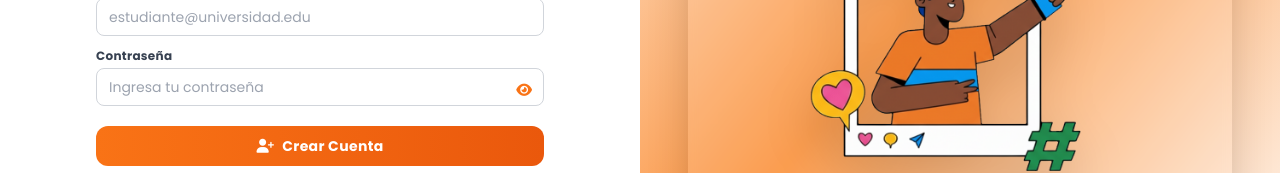
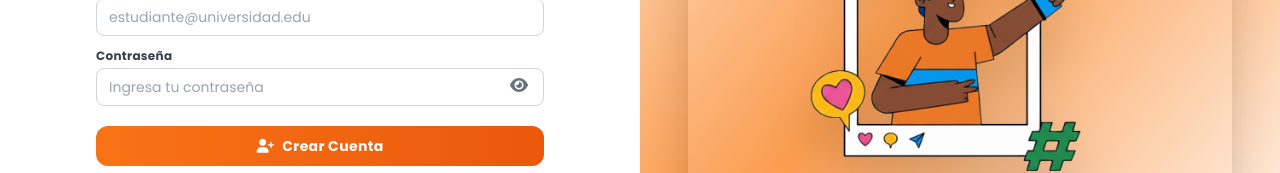
Before and after one commit to juan12312121/Computo-en-la-nube2, an Angular app: page /login in a window 1280 px wide. Both pictures are taken after a click on the button "Regístrate". Shown: the part 452-625 px from the top of the page. Built offline with nearby package versions, Linux system fonts and the light colour scheme.

Commit message:
cambios en el icono

```diff
--- a/src/app/autenticacion/login/login.css
+++ b/src/app/autenticacion/login/login.css
@@ -26,6 +26,26 @@ input {
 
 input::placeholder {
   color: #9ca3af !important;
+}
+
+/* Contenedor relativo del input de contraseña */
+.relative {
+  position: relative;
+}
+
+.relative button[type="button"] i {
+  font-size: 1rem;
+  color: #6b7280;
+  transition: color 0.2s;
+}
+
+.relative button[type="button"]:hover i {
+  color: #374151;
+}
+
+.relative button[type="button"]:disabled {
+  cursor: not-allowed;
+  opacity: 0.5;
 }
 
 /* Iconos de los inputs */
@@ -78,11 +98,11 @@ button[type="submit"]:hover {
 }
 
 /* Botón de registro */
-button:not([type="submit"]) {
+button:not([type="submit"]):not([type="button"]) {
   background: transparent !important;
   color: #f97316 !important;
 }
 
-button:not([type="submit"]):hover {
+button:not([type="submit"]):not([type="button"]):hover {
   color: #ea580c !important;
 }
--- a/src/app/autenticacion/login/login.html
+++ b/src/app/autenticacion/login/login.html
@@ -92,7 +92,7 @@
               <button
                 type="button"
                 (click)="togglePasswordVisibility()"
-                class="absolute right-3 top-2/2 transform -translate-y-1/2 text-gray-500 hover:text-gray-700 focus:outline-none transition-colors p-1"
+                class="absolute right-3 top-6/7 transform -translate-y-1/2 text-gray-500 hover:text-gray-700 focus:outline-none transition-colors p-1"
                 [disabled]="isLoading"
                 aria-label="Mostrar u ocultar contraseña">
                 <i [class]="showPassword ? 'fas fa-eye-slash' : 'fas fa-eye'"></i>
--- a/src/app/autenticacion/registro/registro.css
+++ b/src/app/autenticacion/registro/registro.css
@@ -76,13 +76,3 @@ button[type="submit"]:hover {
   background: linear-gradient(to right, #ea580c, #c2410c) !important;
   box-shadow: 0 10px 15px -3px rgba(249, 115, 22, 0.3) !important;
 }
-
-/* Botón de registro */
-button:not([type="submit"]) {
-  background: transparent !important;
-  color: #f97316 !important;
-}
-
-button:not([type="submit"]):hover {
-  color: #ea580c !important;
-}
--- a/src/app/autenticacion/registro/registro.html
+++ b/src/app/autenticacion/registro/registro.html
@@ -142,11 +142,10 @@
               <button
                 type="button"
                 (click)="togglePasswordVisibility()"
-                [disabled]="cargando"
-                class="absolute right-2 top-2/2 transform -translate-y-1/2 text-gray-500 hover:text-gray-700 focus:outline-none transition-colors p-1"
-                aria-label="Mostrar u ocultar contraseña"
-              >
-                <i [class]="mostrarPassword ? 'fas fa-eye-slash' : 'fas fa-eye'" class="text-sm"></i>
+                class="absolute right-3 top-8/9 transform -translate-y-1/2 text-gray-500 hover:text-gray-700 focus:outline-none transition-colors p-1"
+                [disabled]="isLoading"
+                aria-label="Mostrar u ocultar contraseña">
+                <i [class]="showPassword ? 'fas fa-eye-slash' : 'fas fa-eye'"></i>
               </button>
             </div>
           </div>
```
